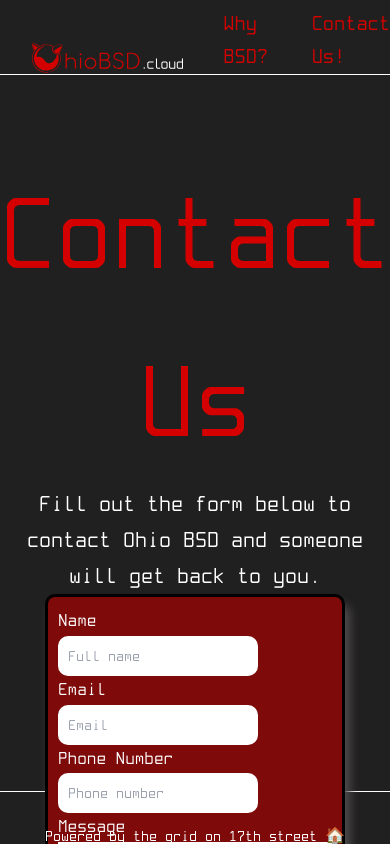
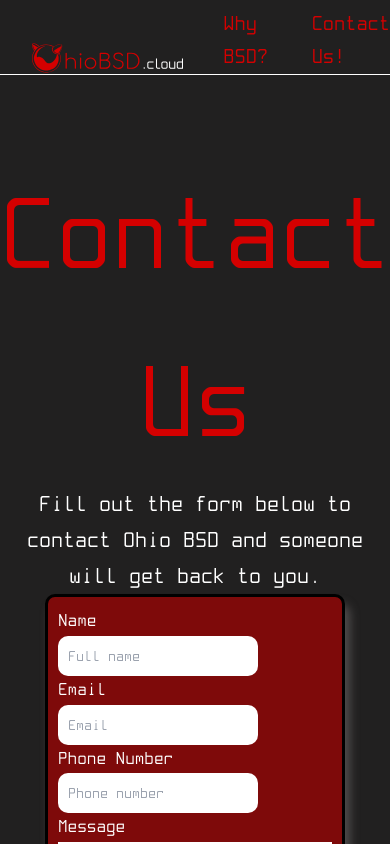
Before and after one commit to hmsmart/www-ohiobsd, a Next.js app: page /contactUs in a window 390 px wide. Shown: the top 844 px of the page. Built offline with nearby package versions, Linux system fonts and the light colour scheme.

Commit message:
mobile styles and next.config

```diff
--- a/components/Wrapper.js
+++ b/components/Wrapper.js
@@ -12,7 +12,9 @@
       </Head>
 
       <Navbar />
+
       {children}
+
       <div className={styles.footer}>
         <a>Powered by the grid on 17th street 🏠</a>
       </div>
--- a/next.config.js
+++ b/next.config.js
@@ -1,3 +1,7 @@
 module.exports = {
+  images: {
+    loader: 'akamai',
+    path: '',
+  },
   reactStrictMode: true,
 }
--- a/styles/Home.module.css
+++ b/styles/Home.module.css
@@ -162,7 +162,7 @@
   flex-direction: column;
   align-items: center;
   color: white;
-  height: 88vh;
+  min-height: 88vh;
 }
 
 #pageTitle {
```
